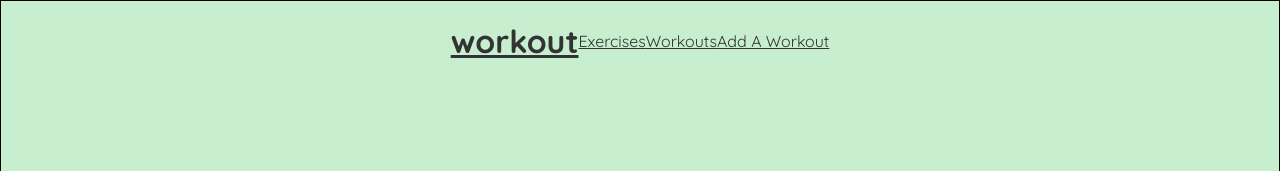
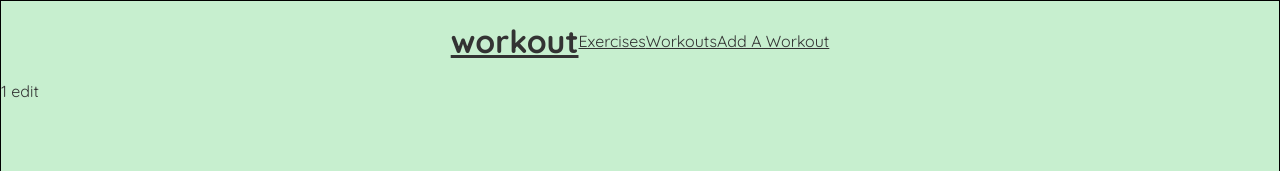
Before and after one commit to AuriferousAurora/workout, a React (Create React App) app in the folder client/: page /workouts/edit/1 in a window 1280 px wide. Shown: the top 171 px of the page. Built offline with nearby package versions, Linux system fonts and the light colour scheme; the HTML template or start-up script is replaced by a standard one.

Commit message:
Stubbed out edit workout component.

```diff
--- a/client/src/App.js
+++ b/client/src/App.js
@@ -27,7 +27,7 @@ function App() {
             <Route exact path="/workouts">
               <Workouts />
             </Route>
-            <Route exact path="/edit-workouts">
+            <Route exact path="/workouts/edit/:id">
               <EditWorkout />
             </Route>
             <Route exact path="/add-workout">
--- a/client/src/components/EditWorkout.js
+++ b/client/src/components/EditWorkout.js
@@ -1,20 +1,14 @@
 
 import { useContext, useEffect, useState } from 'react';
+import { useParams } from 'react-router-dom';
 import { ExerciseContext } from '../context/ExerciseContext';
 import { baseURL } from '../globals';
 import useFetch from  '../hooks/useFetch';
 
 export default function EditWorkout() {
-    const [workout, setWorkout] = useState('');
-
-    const { exercises, setExercises } = useContext(ExerciseContext);
-    const { data } = useFetch(baseURL + 'exercises');
+    const { id } = useParams();
 
     return (
-        <div>
-            edit
-        </div>
-
-
+        <div>{id} edit</div>
     );
 }
--- a/client/src/components/Workout.js
+++ b/client/src/components/Workout.js
@@ -2,58 +2,14 @@
 // import { useContext, useState } from 'react';
 // import { ExerciseContext } from '../context/ExerciseContext';
 // import { baseURL } from '../globals';
+import { Link } from 'react-router-dom'
 
 export default function Workout({ i, n }) {
-    // const { exercises, setExercises, updateExercise } = useContext(ExerciseContext);
-    // const [editing, setEditing] = useState(false);
-    // const [name, setName] = useState(n);
+    const id = i;
 
-    // const handleDelete = async (id) => {
-    //     try {
-    //         const response = await fetch(baseURL + 'exercises/' + id, { method: 'DELETE'})
-    //                             .then((res) => res.json());
-    //         if (response.status === 'success') {
-    //             setExercises(exercises.filter((e) => { return e.id !== id }));
-    //         } else { throw response.data.status; }
-    //     } catch (error) {
-    //         console.log(error);
-    //     }
-    // }
-
-    // const handleEdit = (id) => {
-    //     setEditing(true);
-    // }
-
-    // const handleSave = async (id) => {
-    //     setEditing(false);
-    //     try {
-    //         const data = { name: name };
-    //         const response = await fetch(baseURL + 'exercises/' + id, {
-    //                             method: 'PUT',
-    //                             headers: {
-    //                                 'Content-Type': 'application/json'
-    //                             },
-    //                             body: JSON.stringify(data)
-    //                         }).then((res) => res.json());
-    //         if (response.status === 'success') {
-    //             updateExercise(id, name);
-    //         } else { throw response.data.status }
-    //     } catch (error) {
-    //         console.log(error);
-    //     }
-    // }
     return  (
         <div className='workout'>
-            <div>{i} {n}</div>
-            {/* <div className='exercise__header'>
-                <h3 className={ editing ? 'hidden' : ''}>{n}</h3>
-                <input className={ editing ? '' : 'hidden' } value={name} onChange={ e => setName(e.target.value)} type='text'></input>
-            </div>
-            <div className='exercise__options'>
-                <button className={`button--edit ${ editing ? 'hidden' : '' }`} onClick={() => handleEdit(i)}>Edit</button>
-			    <button className={`button--save ${ editing ? '' : 'hidden' }`} onClick={() => handleSave(i)}>Save</button>
-                <button className='button--delete' onClick={() => handleDelete(i)}>Remove</button>
-            </div> */}
+            <Link to={`/workouts/edit/${id}`}>{n}</Link>
         </div>
     )
 }
--- a/client/src/context/ExerciseContext.js
+++ b/client/src/context/ExerciseContext.js
@@ -7,7 +7,6 @@ export const ExerciseContextProvider = props => {
 
     const addExercises = (exercise) => {
         setExercises([...exercises, exercise]);
-        console.log('bbbbbbbb');
     }
 
     const updateExercise = (id, name)  => {
```
